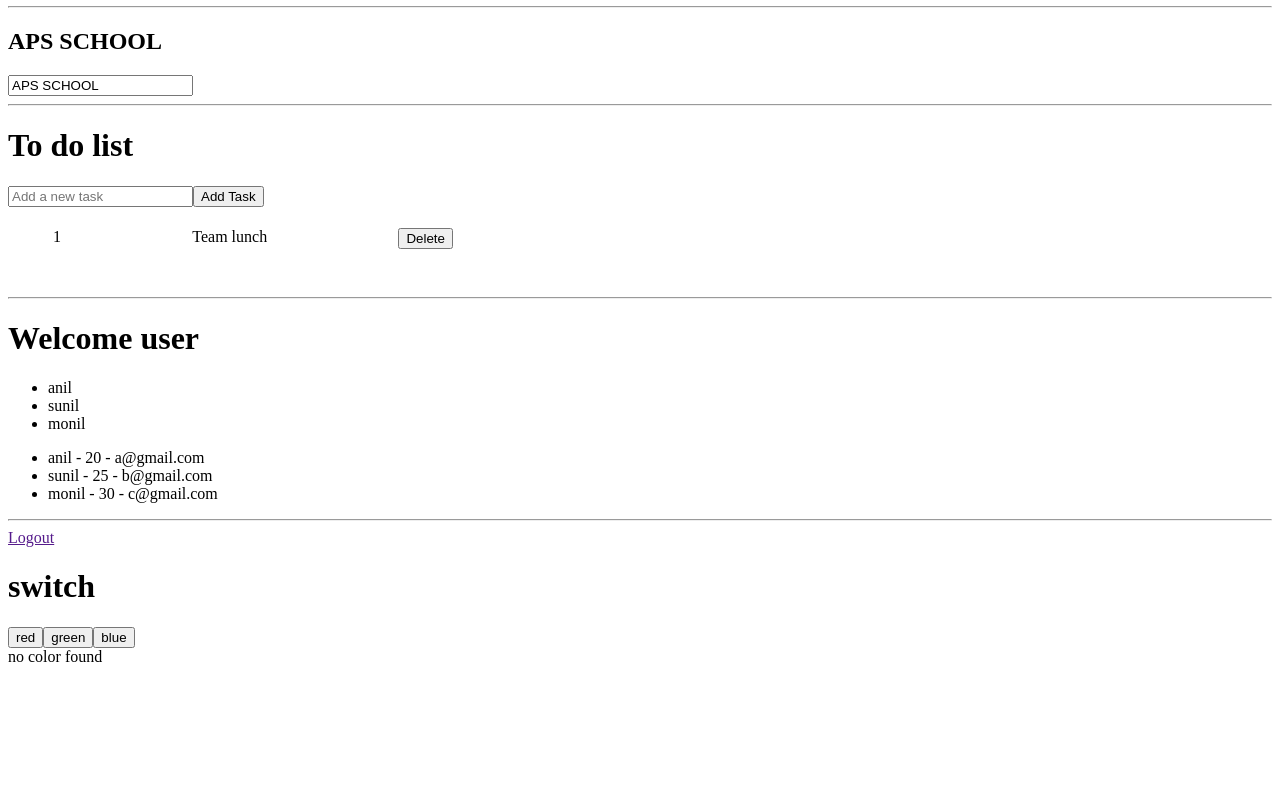
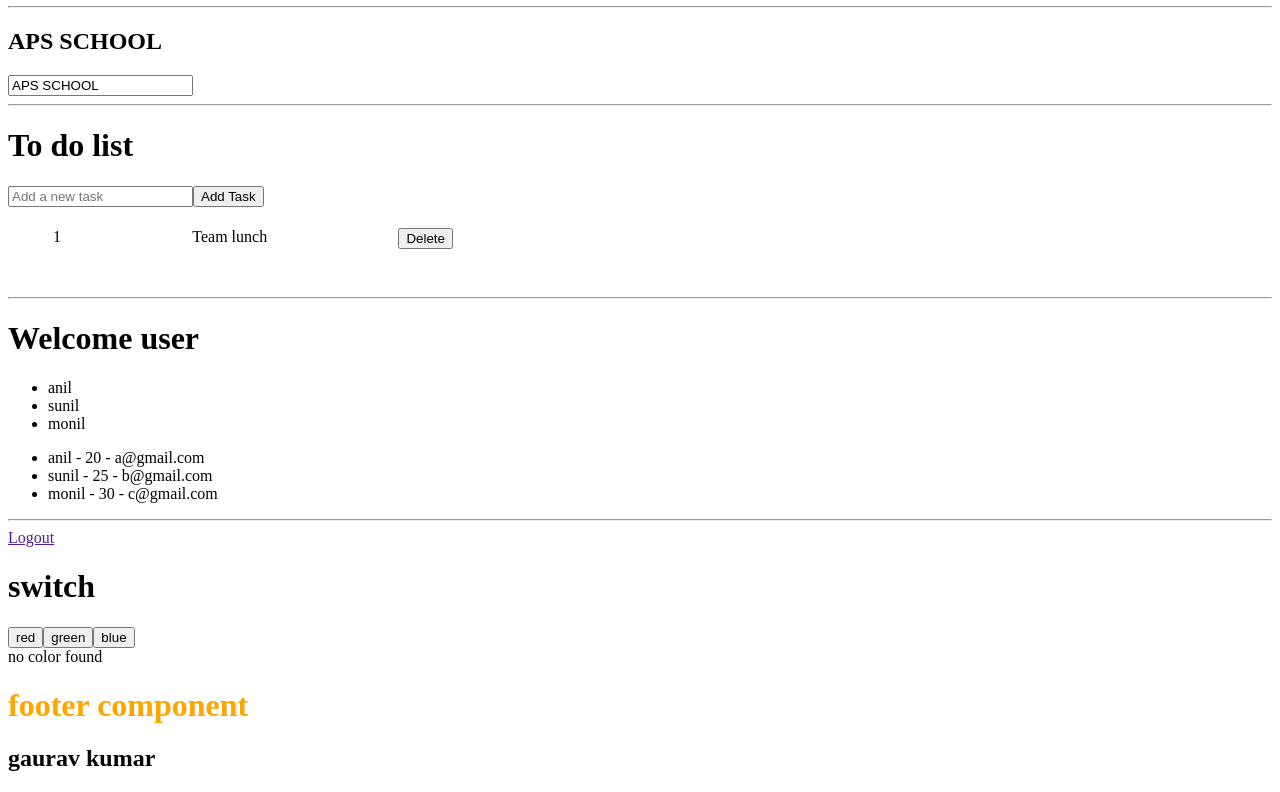
Before and after one commit to Gaurav7173/angular-21-tut, an Angular app: page / in a window 1280 px wide. Shown: the part 1363-2155 px from the top of the page. Before the commit the page ends 2037 px from the top, so only its background shows below. Built offline with nearby package versions, Linux system fonts and the light colour scheme.

Commit message:
Create component

```diff
--- a/src/app/app.html
+++ b/src/app/app.html
@@ -189,3 +189,6 @@
   <span *ngSwitchCase="'blue'" style="background-color: blue;">blue color</span>
   <span *ngSwitchDefault>no color found</span>
 </div>
+
+
+<app-footer></app-footer>
--- a/src/app/app.ts
+++ b/src/app/app.ts
@@ -3,10 +3,11 @@ import { FormsModule } from '@angular/forms';
 import { RouterOutlet, ɵEmptyOutletComponent } from '@angular/router';
 import { single } from 'rxjs';
 import { CommonModule } from '@angular/common';
+import { Footer } from './footer/footer';
 
 @Component({
   selector: 'app-root',
-  imports: [RouterOutlet, FormsModule, CommonModule, ɵEmptyOutletComponent],
+  imports: [RouterOutlet, FormsModule, CommonModule, ɵEmptyOutletComponent,Footer],
   templateUrl: './app.html',
   styleUrl: './app.css'
 })
--- /dev/null
+++ b/src/app/footer/footer.css
@@ -0,0 +1,3 @@
+h1{
+    color:orange
+}
--- /dev/null
+++ b/src/app/footer/footer.html
@@ -0,0 +1,3 @@
+<div> <h1>footer component</h1></div>
+
+<h2>{{name()}}</h2>
--- /dev/null
+++ b/src/app/footer/footer.ts
@@ -0,0 +1,15 @@
+import { Component, signal } from "@angular/core";
+
+
+@Component({
+    selector: 'app-footer',
+    templateUrl: "./footer.html",
+    styleUrl:"./footer.css"
+})
+
+
+export class Footer {
+
+    name=signal('gaurav kumar');
+
+}
```
